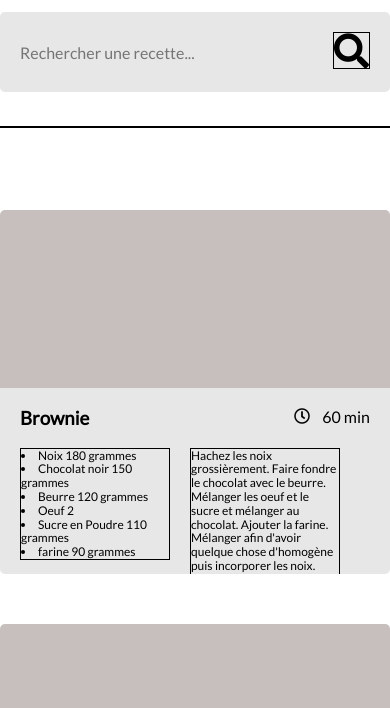
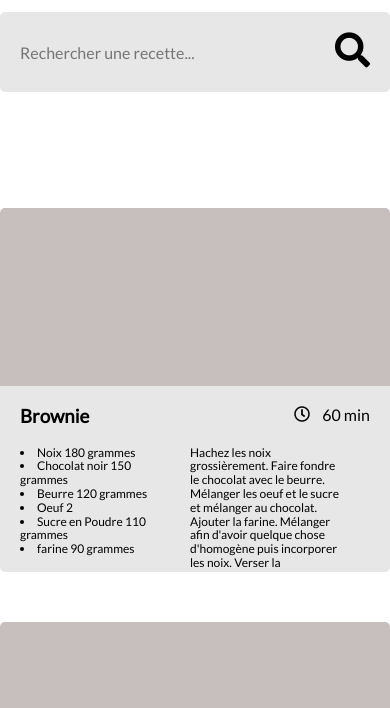
Before and after one commit to Romain-6793/RomainClaudot_7_30052022, a website with bundled scripts: page index.html in a window 390 px wide. Shown: the part 136-844 px from the top of the page. Built offline with nearby package versions, Linux system fonts and the light colour scheme.

Commit message:
Version presque finale 2

```diff
--- a/sass/style.scss
+++ b/sass/style.scss
@@ -75,7 +75,6 @@
     right: 20px;
     z-index: 3;
     color: black;
-    border: 1px solid black;
 }
 
 .search-bar, .tab {
@@ -96,14 +95,12 @@
     width: 100%;
     display: flex;
     flex-flow: row wrap;
-    border: 1px solid black;
     margin-bottom: 20px;
 }
 
 .tag
 {
     height: 45px;
-    border: 1px solid black;
     margin-right: 20px;
     margin-bottom: 5px;
     padding: 20px;
@@ -129,6 +126,11 @@
 .tag-span
 {
     margin-right: 10px;
+}
+
+.close-button
+{
+    cursor: pointer;
 }
 
 .menu {
@@ -205,7 +207,6 @@
 .dropdown-button {
     position: absolute;
     right: 20px;
-    border: 1px solid black;
     background: transparent;
     text-align: center;
     color: #fff;
@@ -327,8 +328,11 @@
 .recipe-name {
     max-width: 220px;
     margin-bottom: 20px;
-    @media all and (max-width: 767px) {
+    @media all and (min-width: 375px) and (max-width: 767px) {
         max-width: 200px;
+        height: 45px;
+        overflow: hidden;
+        text-overflow: ellipsis;
         }
 }
 
@@ -349,13 +353,14 @@
     position: absolute;
     width: 170px;
     top: 60px;
-    border: 1px solid black;
     font-size: 12px;
     @media all and (max-width: 450px) {
         width: 150px;
+        text-overflow: ellipsis;
         }
         @media all and (min-width: 450px) and (max-width: 767px) {
             width: 175px;
+            text-overflow: ellipsis;
 
             }
 
@@ -373,22 +378,3 @@
 .recipe-description {
     left: 190px;
 }
-
-// RECYCLE BIN
-
-// .ingredients-check:checked ~ .ingredients-nav,  .devices-check:checked ~ .devices-nav, .utensils-check:checked ~ .utensils-nav
-// {
-//     transform: translateX(0);
-//     opacity: 1;
-//     z-index: 1;
-// }
-
-
-// .ingredients-check:checked  .ingredients-arrow, .devices-check:checked ~ .devices-arrow, .utensils-check:checked ~ .utensils-arrow {
-//     transform : translate(-50%, -50%) rotate(90deg);
-
-// }
-
-// .dropdown-button::after {
-//     transform : translate(-50%, -50%) rotate(90deg);
-// }
```
Also changed, not shown: public/css/style.css, 1 other file.
